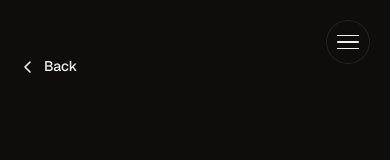
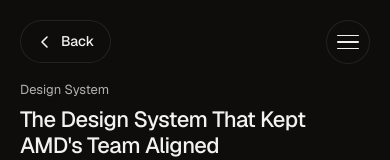
Before and after one commit to bewe37/portfolio-neat, a Next.js app: page /amd_project in a window 390 px wide. Shown: the top 160 px of the page. Built offline with nearby package versions, Linux system fonts and the light colour scheme; a web font is replaced by a local one.

Commit message:
Fix mobile case study back button alignment with hamburger menu
Co-Authored-By: Claude Sonnet 4.6 <noreply@anthropic.com>

```diff
--- a/components/CaseStudyLayout.tsx
+++ b/components/CaseStudyLayout.tsx
@@ -1020,10 +1020,13 @@ function MobileBackBar({ href }: { href: string }) {
       className="rsp-back-mobile"
       style={{
         display: "none", alignItems: "center", gap: 8,
-        padding: "56px 20px 12px",
+        position: "fixed", top: 20, left: 20, zIndex: 1001,
         fontFamily: "var(--font-sans)", fontSize: 14, fontWeight: 500,
         letterSpacing: "-0.01em", color: "var(--c-primary)",
         textDecoration: "none",
+        background: "var(--bg)", border: "1px solid var(--border)",
+        borderRadius: 999, padding: "10px 16px",
+        backdropFilter: "blur(8px)",
       }}
     >
       <svg width="16" height="16" viewBox="0 0 16 16" fill="none">
```
